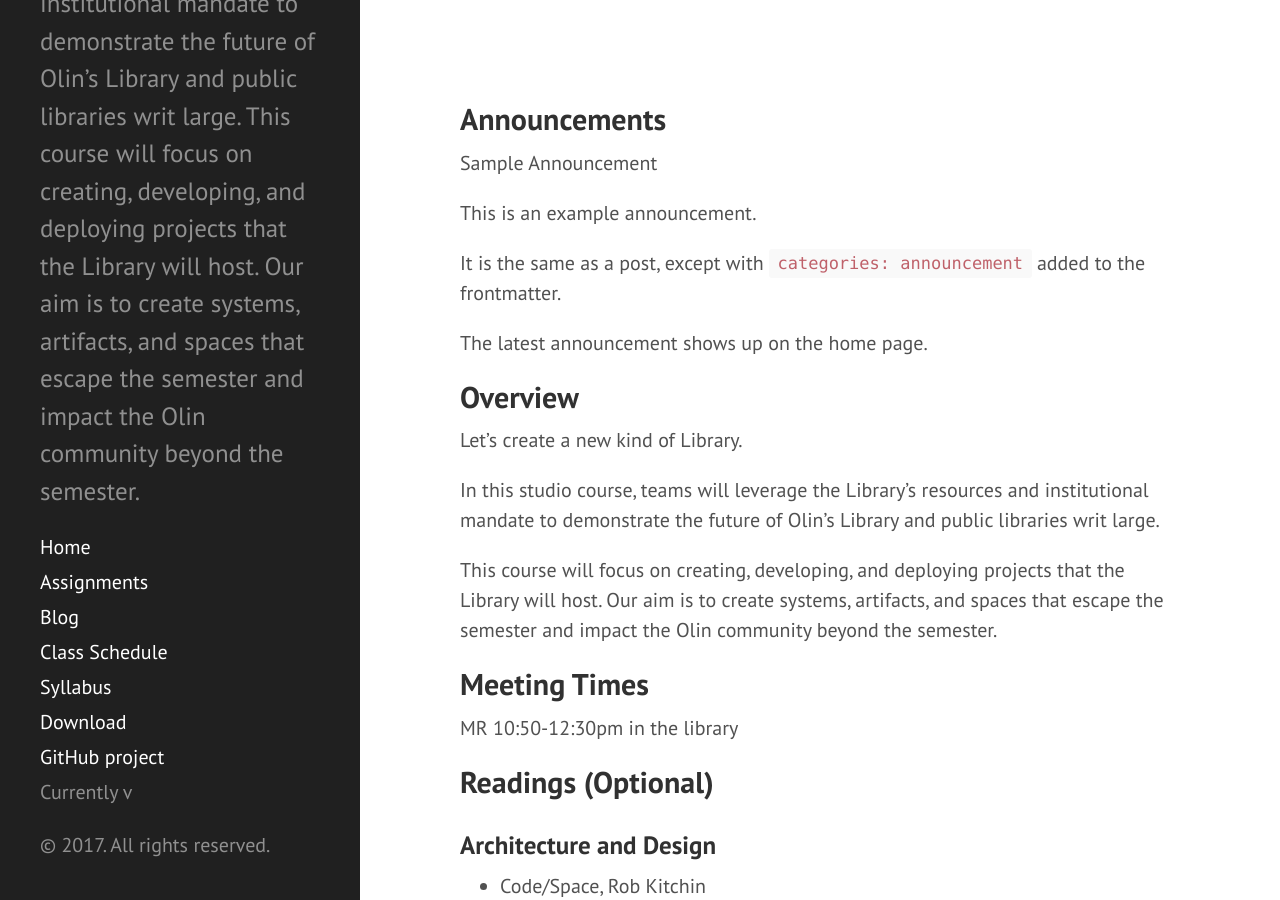
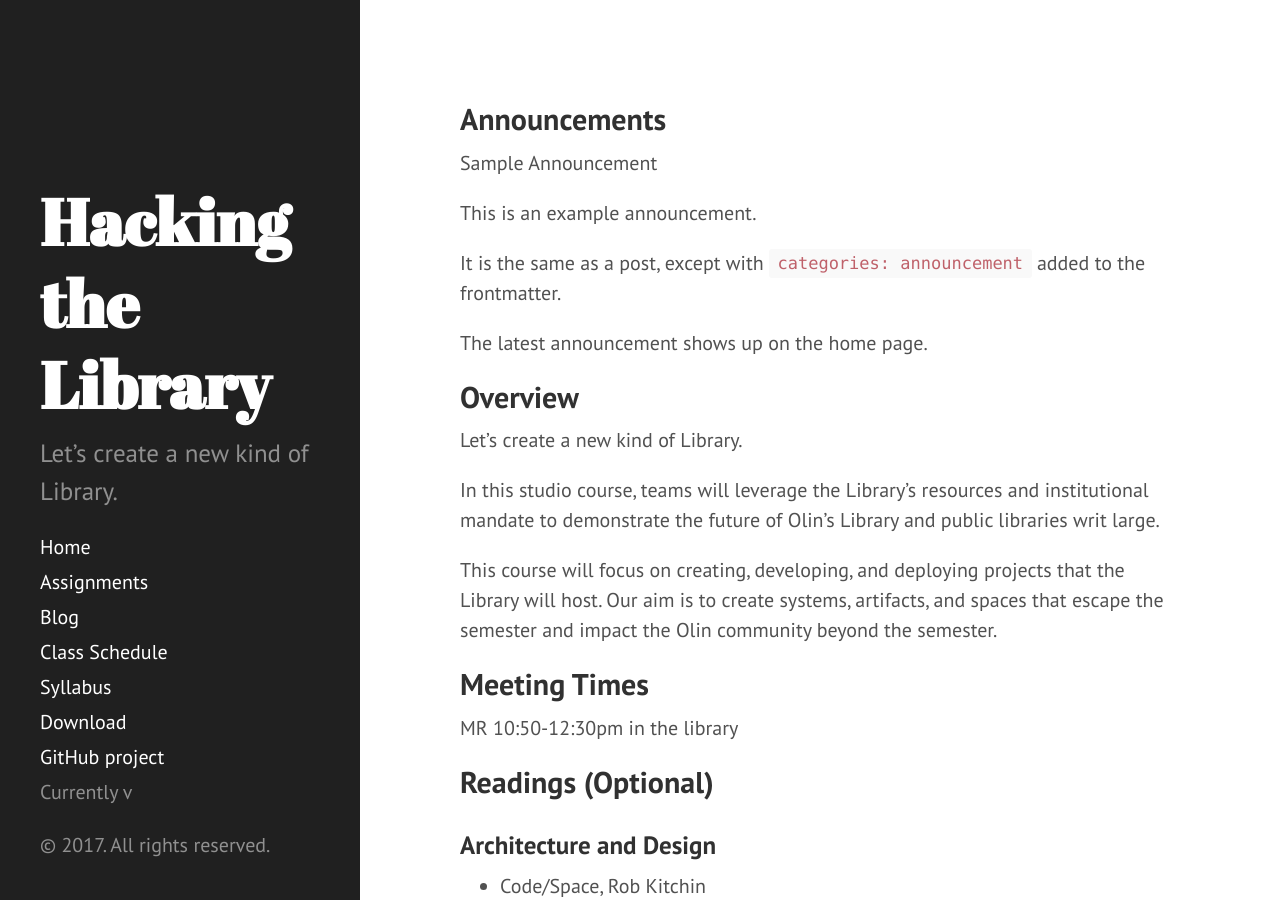
Before and after one commit to osteele/hackingthelibrary.org, a Jekyll site: the page built from index.md, in a window 1280 px wide and 900 px high. Built offline with Jekyll 4.4.1, drawn with Linux system fonts in a browser that asks for light colours; some of the changed text lies outside the part shown.

Commit message:
update _config description

```diff
--- a/_config.yml
+++ b/_config.yml
@@ -2,19 +2,12 @@
 title: "Hacking the Library"
 email: steele@osteele.com
 description: >
-  Let’s create a new kind of Library. In this studio course, teams will leverage the Library’s resources and institutional mandate to demonstrate the future of Olin’s Library and public libraries writ large. This course will focus on creating, developing, and deploying projects that the Library will host. Our aim is to create systems, artifacts, and spaces that escape the semester and impact the Olin community beyond the semester.
+  Let’s create a new kind of Library.
 
-baseurl: "" # the subpath of your site, e.g. /blog/
-# url: "http://hacking-the-library.org" # the base hostname & protocol for your site
+baseurl: "/" # the subpath of your site, e.g. /blog/
+# url: "http://hackingthelibrary.org"
 timezone: America/New_York
 github_username:  olin-library
-
-# Build settings
-# markdown: kramdown
-# kramdown:
-#   input: GFM
-
-# highligher: pygments
 
 collections:
   assignments:
```
